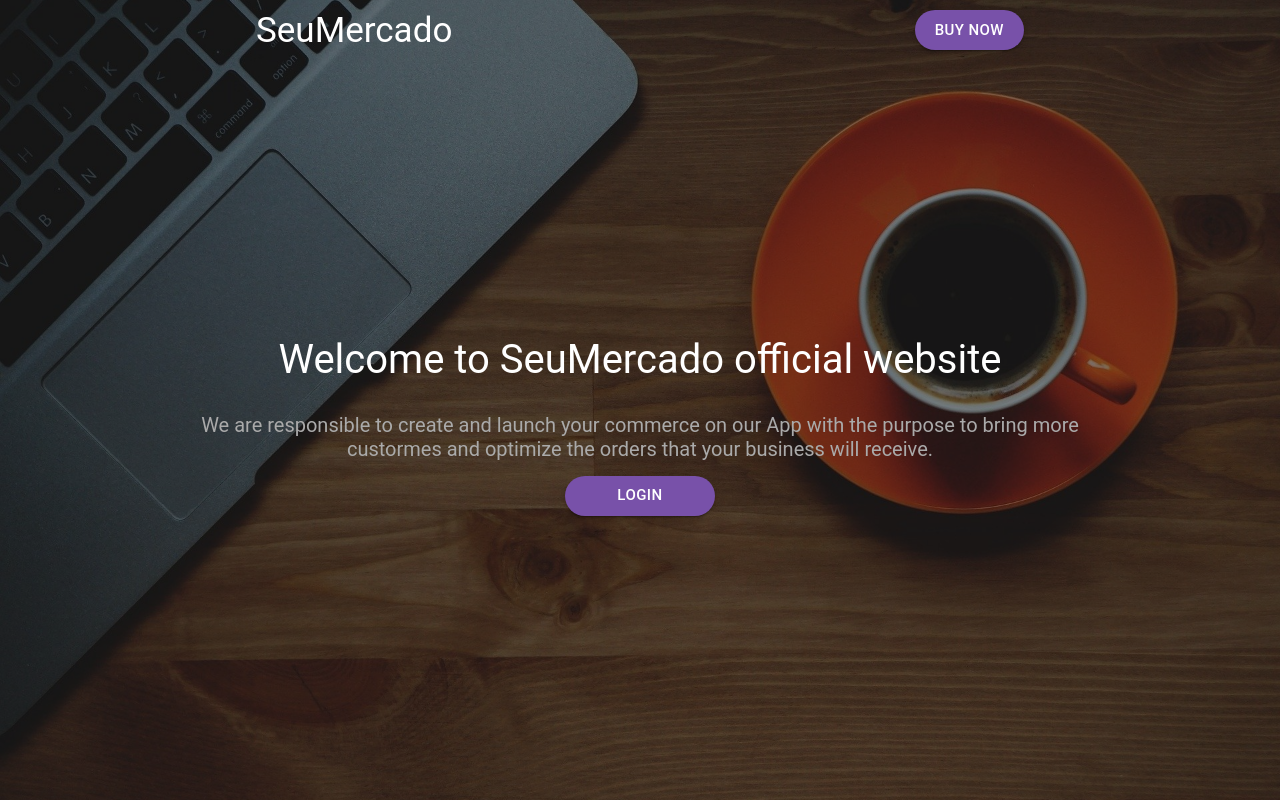
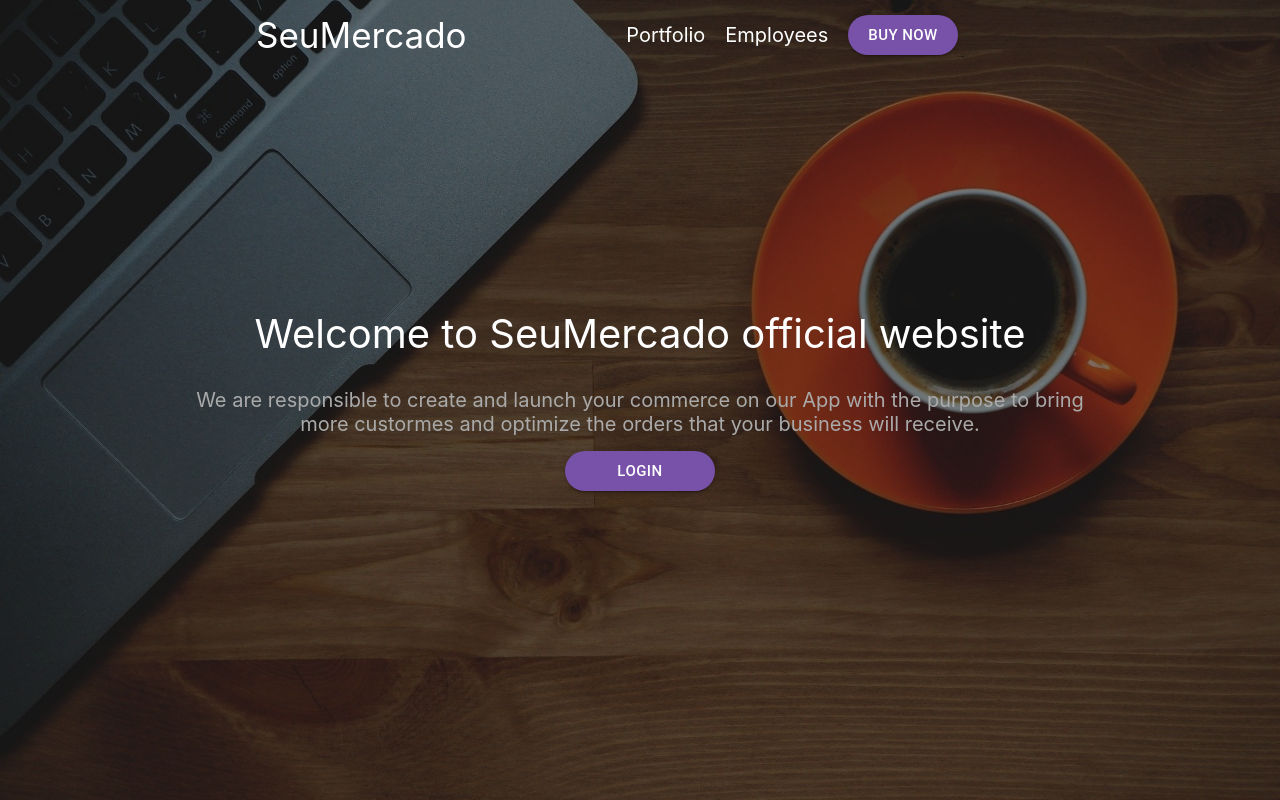
Before and after one commit to MatheusGomesRocha/ManageSystem, a React (Create React App) app: page / in a window 1280 px wide. Shown: the top 800 px of the page. Built offline with nearby package versions, Linux system fonts and the light colour scheme.

Commit message:
apagando footer e efeito de margin-bottom no formulário e blocos do WhatWeDo, e aplicando efeito no header da pagina onScroll

```diff
--- a/src/App.js
+++ b/src/App.js
@@ -1,4 +1,4 @@
-import React, { useState } from 'react';
+import React, { useEffect, useState } from 'react';
 import './App.css';
 import { Button } from '@material-ui/core';
 import { TextField } from '@material-ui/core';
@@ -19,6 +19,8 @@ import {
 
   Header,
   HeaderText,
+  HeaderBlock,
+  HeaderLink,
 
   DivHeader,
   DivTitle,
@@ -48,19 +50,14 @@ import {
   FormText,
   Form,
   FormPurple,
-
-  Footer,
-  ContactBlock,
-  ContactText,
-  ContactLink,
-  FooterBlock,
-  FooterTitle,
-  FooterLink,
 } from './AppStyled';
 
 function App() {
   const [email, setEmail] = useState('');
   const [password, setPassword] = useState('');
+  const [bgHeader, setBgHeader] = useState('');
+  const [colorHeader, setColorHeader] = useState('#fff');
+  const [transition, setTransition] = useState('');
 
   const handleEmail = (e) => {
     setEmail(e.target.value);
@@ -94,15 +91,37 @@ function App() {
     query: '(min-width: 1501px)'
   })
 
+  useEffect(() => {
+    const handleScroll = () => {
+      if(document.documentElement.scrollTop > 0) {
+        setBgHeader('#fff');
+        setColorHeader('#000');
+        setTransition('1s');
+      } else {
+        setBgHeader('transparent');
+        setColorHeader('#fff');
+      }
+    }
+
+    window.onscroll = () => handleScroll();
+    console.log(bgHeader);
+  }, [])
+
   return (
     <Container>
       {/* HEADER CONTENT */}
       <Header>
-        <DivHeader>
-          <HeaderText>SeuMercado</HeaderText>
-          <Button style={{ borderRadius: 20, backgroundColor: '#7851A9', color: '#fff', height: isMobileDevice ? 50 : 40, padding: 20, fontSize: 15, marginRight: isLgDesktop ? '25%' : '20%' }} variant="contained">
-            Buy Now
+
+        <DivHeader style={{transition: transition}} bgHeader={bgHeader}>
+          <HeaderText style={{transition: transition, color: colorHeader}} >SeuMercado</HeaderText>
+          <HeaderBlock>
+            <HeaderLink href="#" style={{transition: transition, color: colorHeader}}>Portfolio</HeaderLink>
+            <HeaderLink href="#" style={{transition: transition, color: colorHeader}}>Employees</HeaderLink>
+            <Button style={{ borderRadius: 20, backgroundColor: '#7851A9', color: '#fff', height: isMobileDevice ? 50 : 40, padding: 20, fontSize: 15, marginRight: isLgDesktop ? '25%' : '20%' }} variant="contained">
+              Buy Now
           </Button>
+          </HeaderBlock>
+
         </DivHeader>
 
         <DivTitle>
@@ -235,68 +254,7 @@ function App() {
         </Form>
 
       </FormDiv>
-
       <FormPurple></FormPurple>
-
-      {isMobileDevice &&
-          <ContactBlock>
-            <ContactText>SeuMercado</ContactText>
-            <ContactLink >
-              <FaceSvg left={10}/>
-              <InstaSvg left={10}/>
-              <LinkedinSvg left={10}/>
-            </ContactLink>
-          </ContactBlock>
-        }
-
-      <Footer>
-        {isMdDevice &&
-          <ContactBlock>
-            <ContactText>SeuMercado</ContactText>
-            <ContactLink>
-              <FaceSvg />
-              <InstaSvg />
-              <LinkedinSvg />
-            </ContactLink>
-          </ContactBlock>
-        }
-
-        <FooterBlock>
-          <FooterTitle>Workers</FooterTitle>
-          <LineDiv></LineDiv>
-          <FooterLink href="#">Matheus</FooterLink>
-          <FooterLink href="#">Jhon</FooterLink>
-          <FooterLink href="#">Peter</FooterLink>
-          <FooterLink href="#">Hughie</FooterLink>
-        </FooterBlock>
-
-        <FooterBlock>
-          <FooterTitle>App</FooterTitle>
-          <LineDiv></LineDiv>
-          <FooterLink href="#">About</FooterLink>
-          <FooterLink href="#">How works</FooterLink>
-          <FooterLink href="#">Graphics</FooterLink>
-        </FooterBlock>
-
-        <FooterBlock>
-          <FooterTitle>Portfolio</FooterTitle>
-          <LineDiv></LineDiv>
-          <FooterLink href="#">Centilano</FooterLink>
-          <FooterLink href="#">Cicrano</FooterLink>
-          <FooterLink href="#">Beltrano</FooterLink>
-          <FooterLink href="#">Fulano</FooterLink>
-          <FooterLink href="#">Teltano</FooterLink>
-          <FooterLink href="#">Ventilano</FooterLink>
-        </FooterBlock>
-
-        <FooterBlock>
-          <FooterTitle>Dashboard</FooterTitle>
-          <LineDiv></LineDiv>
-          <FooterLink href="#">Functions</FooterLink>
-          <FooterLink href="#">Images</FooterLink>
-          <FooterLink href="#">Price</FooterLink>
-        </FooterBlock>
-      </Footer>
 
     </Container>
   );
--- a/src/AppStyled.js
+++ b/src/AppStyled.js
@@ -3,7 +3,6 @@ import { h1, h2, h3, span, color, paddingMobile, padding } from './Config';
 import bg_img from './img/pc1.jpg';
 
 export const Container = styled.div`
-    font-family: roboto;
 `;
 
 
@@ -25,21 +24,37 @@ export const Header = styled.div`
 export const DivHeader = styled.div`
     display: flex;
     justify-content: space-between;
-    padding-top: 10px;
-    background-color: rgba(0, 0, 0, 0.5);
+    align-items: center;
+    position: fixed;
+    width: 100%;
+    height: 70px;
+    background-color: ${props=>props.bgHeader || 'transparent'};
+    z-index: 999;
 
     @media(max-width: 800px) {
         display: none;
     }
 `;
+export const HeaderBlock = styled.div`
+    display: flex;
+    width: 100%;
+    align-items: center;
+    justify-content: center;
+`;
 export const HeaderText = styled.span`
     font-size: ${h2};
     margin-left: 20%;
-    color: #fff;
+    color: ${props=>props.colorHeader};
 
     @media(min-width: 1501px) {
         margin-left: 25%;
     }
+`;
+export const HeaderLink = styled.a`
+    color: ${props=>props.colorHeader || '#fff'};
+    text-decoration: none;
+    font-size: ${span};
+    margin-right: 20px;
 `;
 
 
@@ -159,11 +174,9 @@ export const WeDoBlock = styled.div`
     border: 1px solid #7851A9;
     border-radius: 5px;
     box-shadow: 0 0 5px 0 #7851A9;
-    transition: 200ms;
 	background-color: #7851A9;
 
     :hover {
-        margin-top: -5px;
         box-shadow: 0 0 15px 0 #7851A9;
     }
 
@@ -283,7 +296,6 @@ export const Form = styled.form`
     border-radius: 5px;
     box-shadow: 0 0 5px 0 #ddd;
     background-color: #fff;
-    transition: 200ms;
     display: flex;
     flex-direction: column;
     align-items: center;
@@ -293,7 +305,6 @@ export const Form = styled.form`
     margin-top: 100px;
 
     :hover {
-        margin-bottom: 20px;
         box-shadow: 0 0 15px 0 #ddd;
     }
 
```
